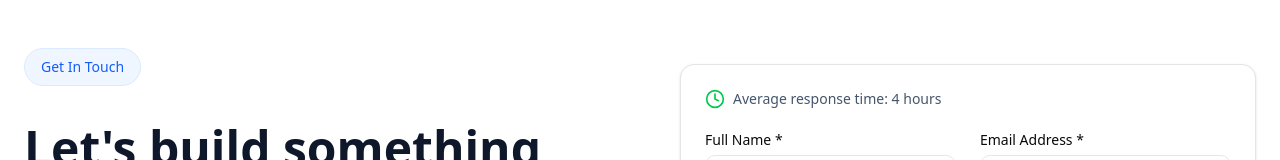
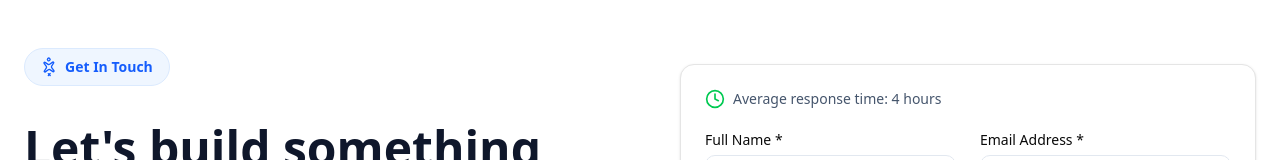
Before and after one commit to Craftbit-Solution/Craftbit, a Next.js app: page / in a window 1280 px wide. Shown: the top 160 px of the page. Built offline with nearby package versions, Linux system fonts and the light colour scheme.

Commit message:
Add Sparkles icon and animate 'Get In Touch' button

```diff
--- a/app/Contact/components/ContactDetails.tsx
+++ b/app/Contact/components/ContactDetails.tsx
@@ -1,6 +1,6 @@
 'use client'
 import { motion } from 'framer-motion';
-import { Mail, Phone, MapPin, MessageCircle, Calendar } from 'lucide-react';
+import { Mail, Phone, MapPin, MessageCircle, Calendar, Sparkles } from 'lucide-react';
 import { Button } from '@/components/ui/button';
 import { Card } from '@/components/ui/card';
 
@@ -47,9 +47,16 @@ export default function ContactDetails() {
                 initial={{ opacity: 0, y: 30 }}
                 animate={{ opacity: 1, y: 0 }}
             >
-                <div className="inline-flex items-center gap-2 px-4 py-2 rounded-full bg-blue-50 border border-blue-100 text-blue-600 text-sm font-medium mb-8">
-                    Get In Touch
-                </div>
+                <motion.div
+                    initial={{ opacity: 0, scale: 0.5 }}
+                    animate={{ opacity: 1, scale: 1 }}
+                    className="inline-flex items-center gap-2 px-4 py-2 rounded-full bg-blue-50 border border-blue-100 text-blue-600 text-sm font-medium mb-8"
+                >
+                    <motion.div animate={{ rotate: 360 }} transition={{ duration: 4, repeat: Infinity, ease: "linear" }}>
+                        <Sparkles className="w-4 h-4" />
+                    </motion.div>
+                    <span className="text-sm font-semibold">Get In Touch</span>
+                </motion.div>
 
                 <h1 className="text-4xl sm:text-5xl font-bold text-slate-900 leading-tight mb-4">
                     Let's build something{' '}
```
